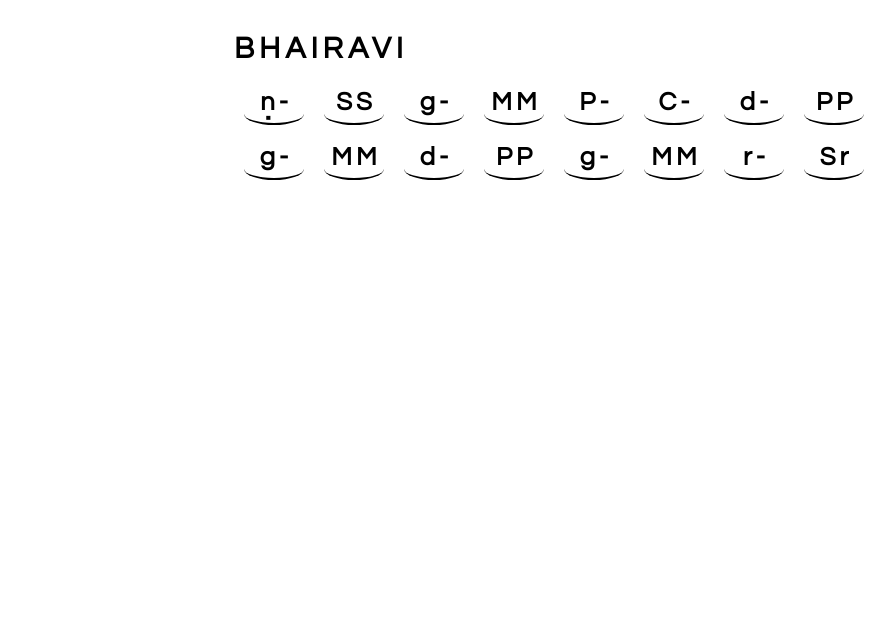
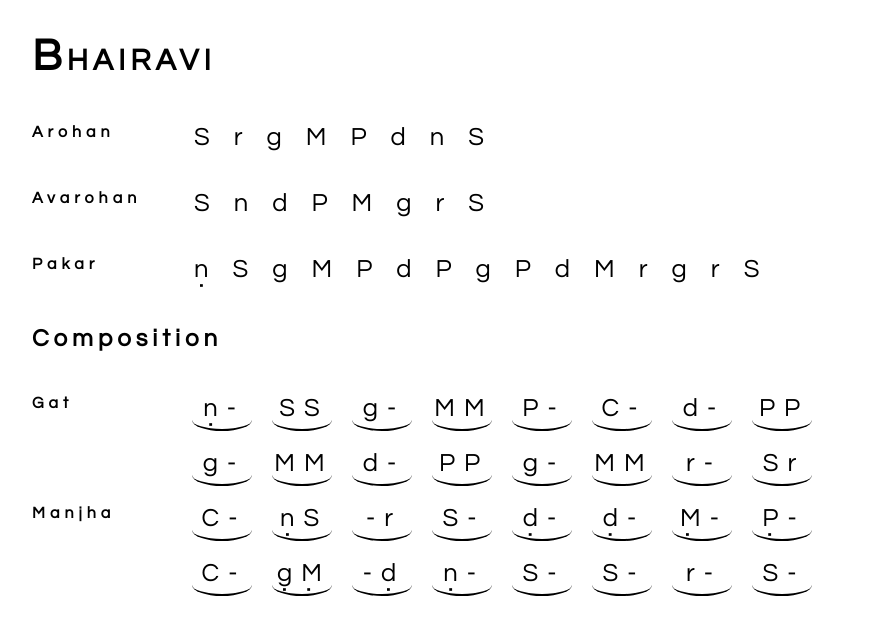
Before and after one commit to sitar-maestros-atlanta/sitar-maestros-atlanta.github.io, a plain HTML site: page index.html in a window 1280 px wide. Shown: the whole page, without its empty margins (136-1031 px from the left). Drawn offline with nearby package versions, Linux system fonts and the light colour scheme.

Commit message:
more js and css

```diff
--- a/index.html
+++ b/index.html
@@ -8,9 +8,15 @@
 		<script>
 			var RAAGA_DEF = {
 			    name: 'Bhairavi',
+			    arohan: ['mS', 'mr', 'mg', 'mM', 'mP', 'md', 'mn', 'uS'],
+			    avarohan: ["uS", "mn", "md", "mP", "mM", "mg", "mr", "mS"],
+			    pakad: ['ln', 'mS', 'mg', 'mM', 'mP', 'md', 'mP', 'mg', 'mP', 'md', 'mM', 'mr', 'mg', 'mr', 'mS'],
 				taal: 'teentaal',
-				gat: [['ln', ''], ['mS', 'mS'], ['mg', ''], ['mM', 'mM'], ['mP', '-'], ['c', '-'], ['md', '-'], ['mP', 'mP'],
-				      ['mg', '-'], ['mM', 'mM'], ['md', '-'], ['mP', 'mP'], ['mg', '-'], ['mM', 'mM'], ['mr', '-'], ['mS', 'mr']]
+				gat: [['ln', ''], ['mS', 'mS'], ['mg', ''], ['mM', 'mM'], ['mP', ''], ['c', ''], ['md', ''], ['mP', 'mP'],
+				      ['mg', ''], ['mM', 'mM'], ['md', ''], ['mP', 'mP'], ['mg', ''], ['mM', 'mM'], ['mr', ''], ['mS', 'mr']],
+
+				manjha: [['c', ''], ['ln', 'mS'], ['', 'mr'], ['mS', ''], ['ld', '-'], ['ld', '-'], ['lM', ''], ['lP', ''],
+				        ['c', ''], ['lg', 'lM'], ['', 'ld'], ['ln', ''], ['mS', ''], ['mS', ''], ['mr', ''], ['mS', '']]
 			};
 		</script>
 
@@ -22,13 +28,18 @@
 		<div class="raaga">
 
 
-			<div class="margin-col"></div>
-			<div class="details-col">
+
 				<h2 class="raaga-name"></h2>
+
+				<div class="arohan-container metadata column-layout"></div>
+				<div class="avarohan-container metadata column-layout"></div>
+				<div class="pakad-container metadata column-layout"></div>
+
+				<h3 class="composition-header">Composition</h3>
 				<div class="composition">
 
 				</div>
-			</div>
+
 
 
 		</div>
--- a/raaga.less
+++ b/raaga.less
@@ -28,25 +28,53 @@
   flex-wrap: @wrap;
 }
 
+
+
 .raaga {
 	font-family: 'Century Gothic', CenturyGothic, AppleGothic, sans-serif;
 	font-weight: bold;
-
+	margin: auto 10rem;
+	letter-spacing: 5px;
 
 	.flex-display;
+	.flex-direction(column);
 
+	.column-layout {
+		.details-col {
+		  font-family: courier 'Century Gothic', CenturyGothic, AppleGothic, sans-serif;
+		  font-weight: normal;
+		}
+
+		.flex-display;
 		.margin-col {
-	.flex(1 0 100px);
+		  .flex(1 0 150px);
+		  max-width: 150px;
 		}
 
 		.details-col {
 		  .flex(1 0 auto);
+		}
+	}
+
+    .metadata {
+       margin: 20px 0px;
+      .note {
+       letter-spacing: 20px;
+       }
+
+       .details-col {
+       	margin-left: 10px;
+       }
     }
 
 	.raaga-name {
       letter-spacing: 5px;
       font-size: 1.9rem;
       text-transform: uppercase;
+
+      &::first-letter {
+        font-size: 2.8rem;
+      }
     }
 
     .note {
@@ -62,10 +90,13 @@
           font-size: 2rem;
 	  }
 	}
+
+
+	.composition-header {
+	  font-size: 1.5rem;
 	}
-
 	.composition {
-
+        margin: 20px 0px;
 		.line {
 		  .flex-display;
 		}
@@ -98,3 +129,4 @@
 		}
 
 	}
+}
--- a/renderer.js
+++ b/renderer.js
@@ -2,6 +2,65 @@ $(function() {
 
   var TEMPLATE = '<div class="beat"><div class="notes-ct">{notes}</div><div class="marker"></div></div>',
       NOTES_TEMPLATE = '<span class="note {octave}">{note}</span>';
+
+  function getHtmlForNotesDef(beatNoteDef) {
+    var beatNote = '',
+		octave = '';
+
+	if (beatNoteDef === 'c') {
+		beatNote = 'C';
+	} else if (beatNoteDef.length) {
+		beatLetters = beatNoteDef.split('');
+		beatNote = beatLetters[1];
+		octave = beatLetters[0] === 'l' ? 'lower' : beatLetters[0] === 'm' ? 'middle' : 'upper';
+	}
+
+	noteHtml = NOTES_TEMPLATE.replace('{note}', beatNote ? beatNote : '-');
+	noteHtml = noteHtml.replace('{octave}', octave);
+	return noteHtml;
+
+  }
+
+  function writeCompositionPart(compositionDiv, notes, title) {
+  	notes = notes || [];
+
+    var marginDiv = div = $('<div class="margin-col"></div>'),
+        detailsDiv = $('<div class="details-col">'),
+        ct = $('<div class="column-layout"></div>');
+
+	ct.append(marginDiv).append(detailsDiv);
+	composition.append(ct);
+  	notes.forEach(function(beatNotes, index){
+  		var notesHtml = '';
+  		beatNotes.forEach(function(beatNoteDef){
+  			notesHtml += getHtmlForNotesDef(beatNoteDef);
+  		});
+
+  		html += TEMPLATE.replace('{notes}', notesHtml);
+
+  		if ( (index+1) % maxBeatsPerLine === 0) {
+  			line = $('<div class="line"></div>');
+  			detailsDiv.append(line);
+  			line.append(html);
+  			html = '';
+  		}
+
+  	});
+  	marginDiv.html(title);
+  }
+
+  function setMetaDataNotes(notes, container, header) {
+    var marginDiv = $('<div class="margin-col"></div>');
+        detailsDiv = $('<div class="details-col">'),
+        metaDataHtml = '';
+  	notes.forEach(function(noteDef) {
+  	  metaDataHtml += getHtmlForNotesDef(noteDef);
+    });
+
+    container.append(marginDiv).append(detailsDiv);
+    detailsDiv.html(metaDataHtml);
+    marginDiv.html(header);
+  }
 
   var raaga = RAAGA_DEF;
   if (! raaga) {
@@ -11,48 +70,48 @@ $(function() {
   var name = raaga.name,
       taal = raaga.taal,
       gat = raaga.gat || [],
+      arohan = raaga.arohan || [],
+      avarohan = raaga.avarohan || [],
+	  pakad = raaga.pakad || [],
       startBeat = raaga.startBeat,
       maxBeatsPerLine = 8,
       line,
       composition = $('.composition'),
-      html = '';
+      html = '',
+      marginDiv,
+      detailsDiv;
 
   $('.raaga-name').html(name);
 
+  setMetaDataNotes(arohan, $('.arohan-container'), 'Arohan');
+  setMetaDataNotes(avarohan, $('.avarohan-container'), 'Avarohan');
+  setMetaDataNotes(pakad, $('.pakad-container'), 'Pakar');
+
   if (taal === 'teentaal') {
 
+  	writeCompositionPart(composition, raaga.gat , 'Gat');
+    writeCompositionPart(composition,  raaga.manjha , 'Manjha');
+    /*marginDiv = div = $('<div class="margin-col"></div>'),
+    detailsDiv = $('<div class="details-col">');
 
+	composition.append(marginDiv).append(detailsDiv);
   	gat.forEach(function(beatNotes, index){
   		var notesHtml = '';
   		beatNotes.forEach(function(beatNoteDef){
-  			var beatNote = '',
-  			    octave = '';
-
-  			if (beatNoteDef === 'c') {
- 	  			beatNote = 'C';
-  			} else if (beatNoteDef.length) {
-  				beatLetters = beatNoteDef.split('');
-  				beatNote = beatLetters[1];
-  				octave = beatLetters[0] === 'l' ? 'lower' : beatLetters[0] === 'm' ? 'middle' : 'upper';
-  			}
-
-  		    noteHtml = NOTES_TEMPLATE.replace('{note}', beatNote ? beatNote : '-');
-  		    noteHtml = noteHtml.replace('{octave}', octave);
-  			notesHtml += noteHtml;
+  			notesHtml += getHtmlForNotesDef(beatNoteDef);
   		});
 
   		html += TEMPLATE.replace('{notes}', notesHtml);
 
   		if ( (index+1) % maxBeatsPerLine === 0) {
   			line = $('<div class="line"></div>');
-  			composition.append(line);
+  			detailsDiv.append(line);
   			line.append(html);
   			html = '';
   		}
 
   	});
-
-  	//$('.composition').html(html);
+  	marginDiv.html('Gat');*/
 
   }
 
```
Lines whose indentation alone changed are shown as unchanged.
